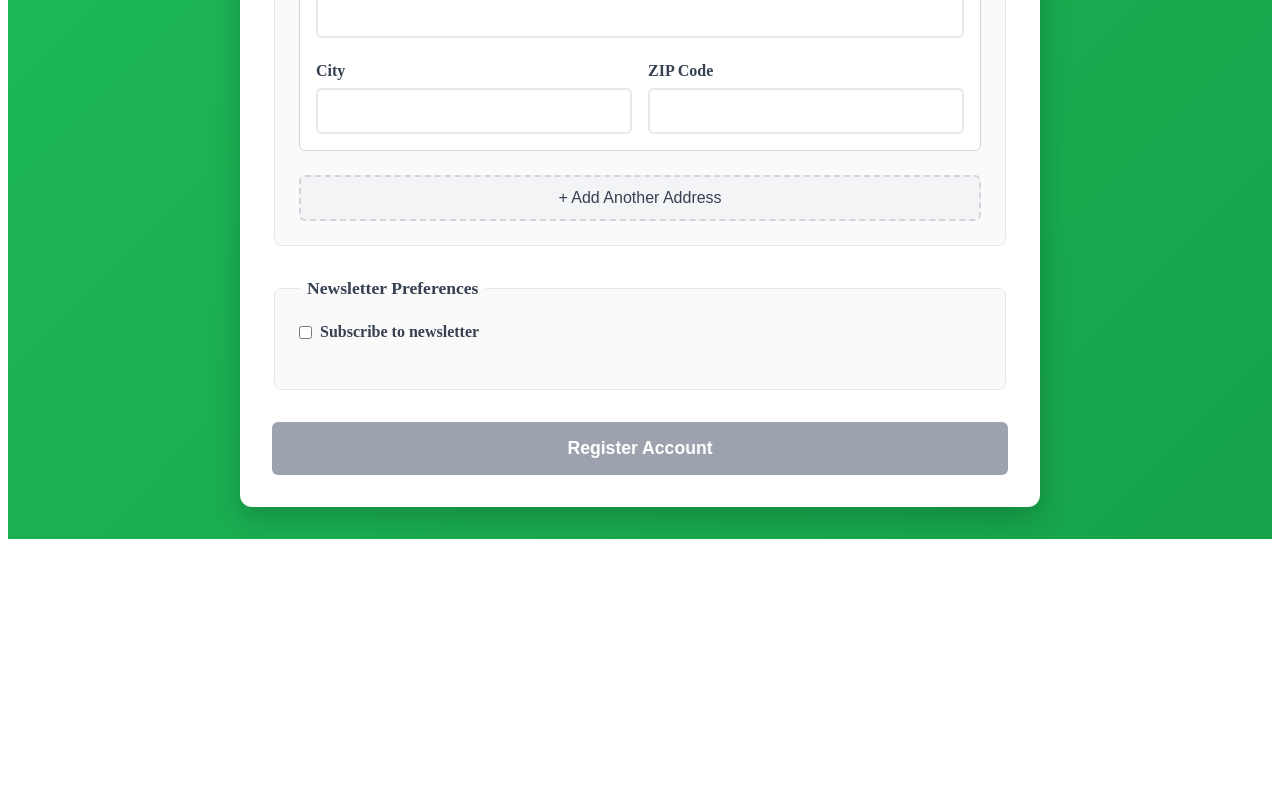
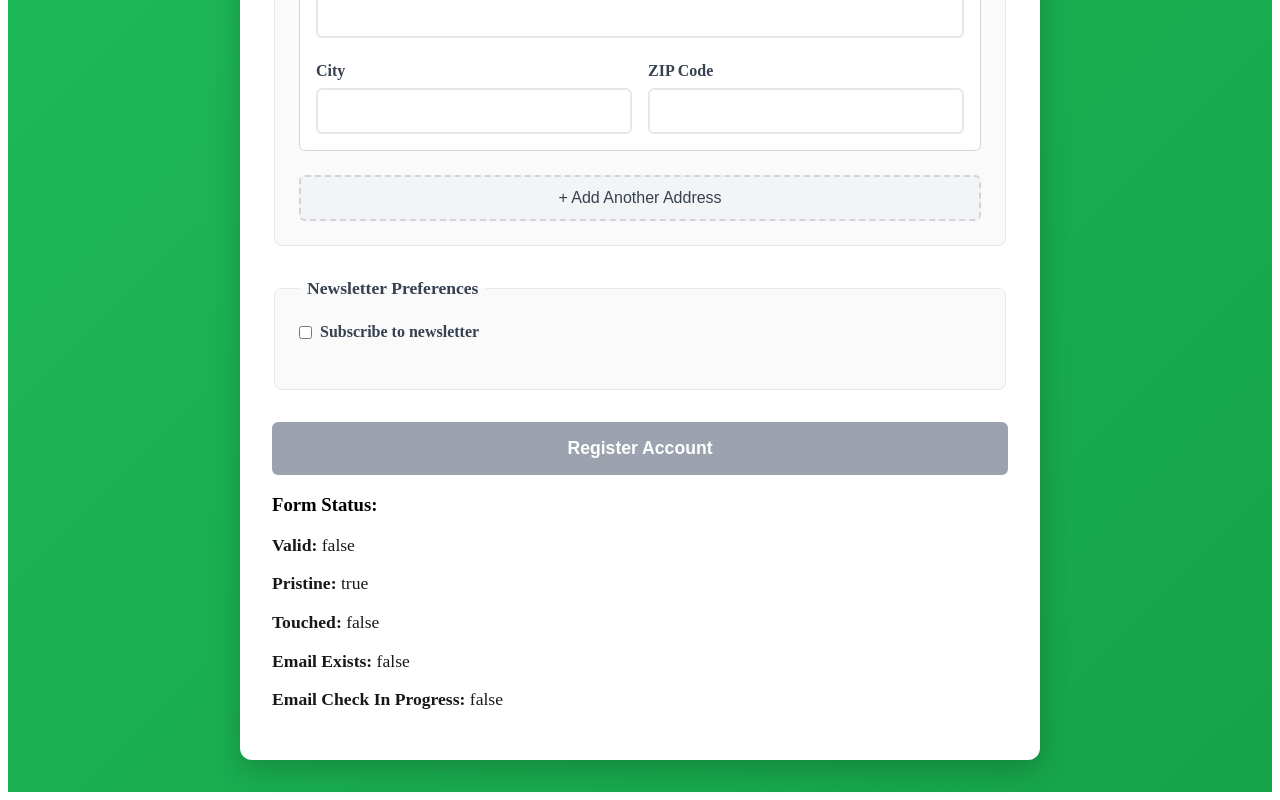
Before and after one commit to superdyzio/angular-forms-showdown, an Angular app: page /template in a window 1280 px wide. Shown: the part 1300-2100 px from the top of the page. Before the commit the page ends 1847 px from the top, so only its background shows below. Built offline with nearby package versions, Linux system fonts and the light colour scheme.

Commit message:
add form state summary to template form example

```diff
--- a/src/app/pages/template/template.component.html
+++ b/src/app/pages/template/template.component.html
@@ -364,5 +364,14 @@
         <pre>{{ submittedData | json }}</pre>
       </div>
     }
+
+    <div class="form-status">
+      <h3>Form Status:</h3>
+      <p><strong>Valid:</strong> {{ userForm.valid }}</p>
+      <p><strong>Pristine:</strong> {{ userForm.pristine }}</p>
+      <p><strong>Touched:</strong> {{ userForm.touched }}</p>
+      <p><strong>Email Exists:</strong> {{ email?.errors?.['emailExists'] || false }}</p>
+      <p><strong>Email Check In Progress:</strong> {{ email?.pending || false }}</p>
+    </div>
   </div>
 </div>
```
